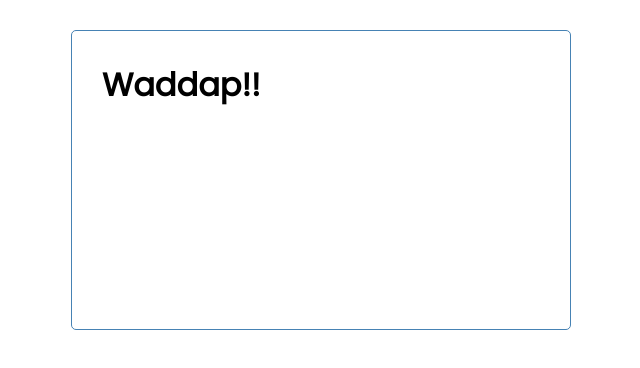
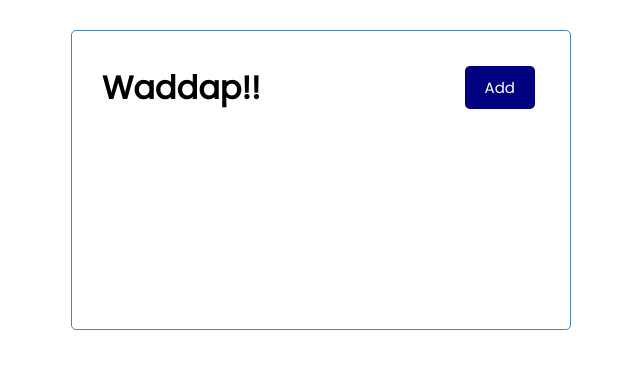
Before and after one commit to ymaulana/react-task-tracker, a React (Create React App) app: page / in a window 1280 px wide. Shown: the top 368 px of the page, without its empty margins (319-959 px from the left). Built offline with nearby package versions, Linux system fonts and the light colour scheme.

Commit message:
create Header and Button component

```diff
--- /dev/null
+++ b/src/components/Button.js
@@ -0,0 +1,25 @@
+import PropTypes from "prop-types";
+
+const Button = ({ color, text, onClick }) => {
+  return (
+    <button
+      onClick={onClick}
+      style={{ backgroundColor: color }}
+      className="btn"
+    >
+      {text}
+    </button>
+  );
+};
+
+Button.defaultProps = {
+  color: "steelblue",
+};
+
+Button.propTypes = {
+  text: PropTypes.string,
+  color: PropTypes.string,
+  onClick: PropTypes.func,
+};
+
+export default Button;
--- a/src/components/Header.js
+++ b/src/components/Header.js
@@ -1,9 +1,15 @@
 import PropTypes from "prop-types";
+import Button from "./Button";
 
 const Header = ({ title }) => {
+  const onClick = () => {
+    console.log("object clicked");
+  };
+
   return (
-    <header>
+    <header className="header">
       <h1>{title}</h1>
+      <Button color="navy" text="Add" onClick={onClick} />
     </header>
   );
 };
```
Also changed, not shown: 1 other file (tests, documents, lock files or other folders).
